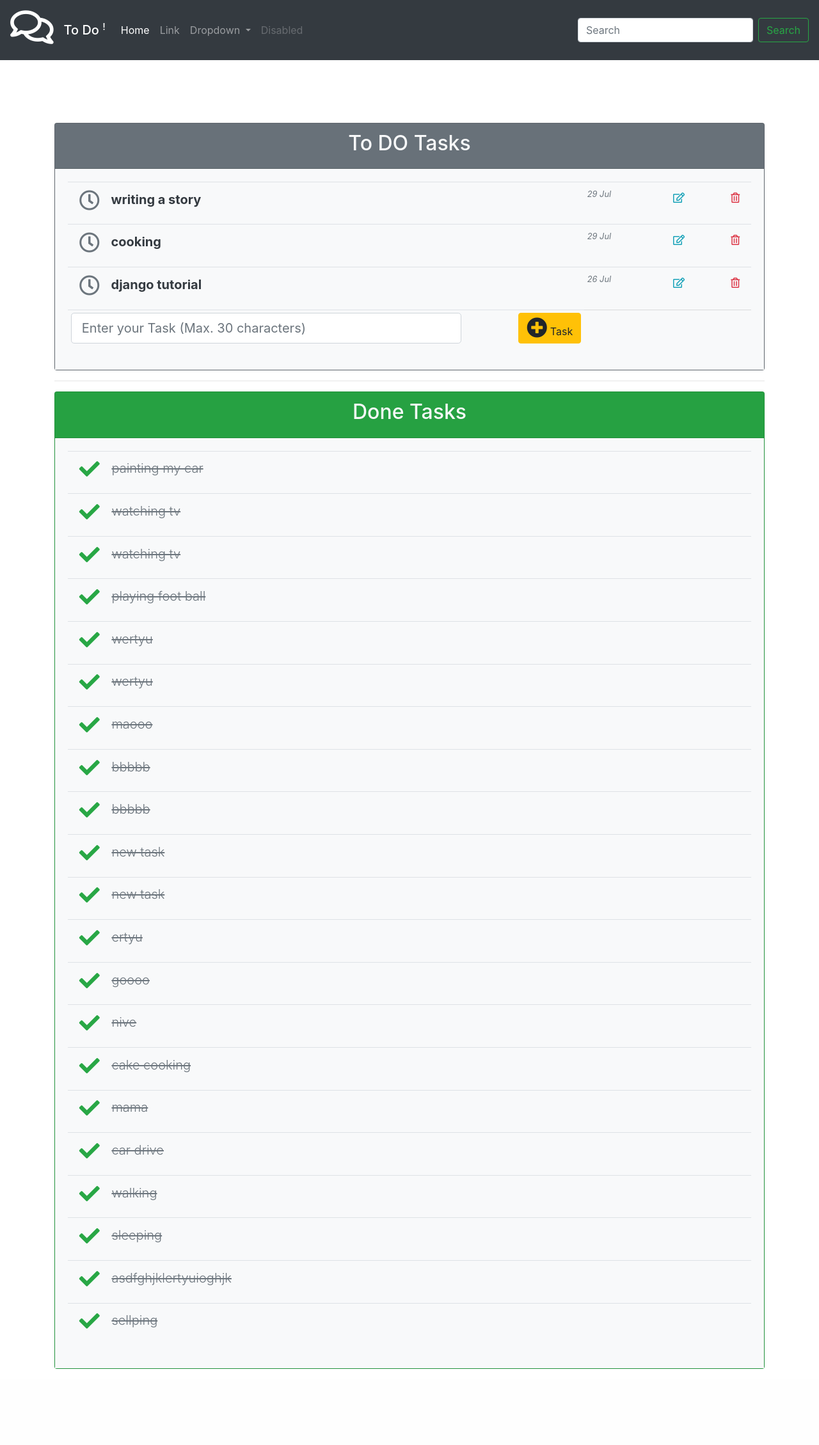
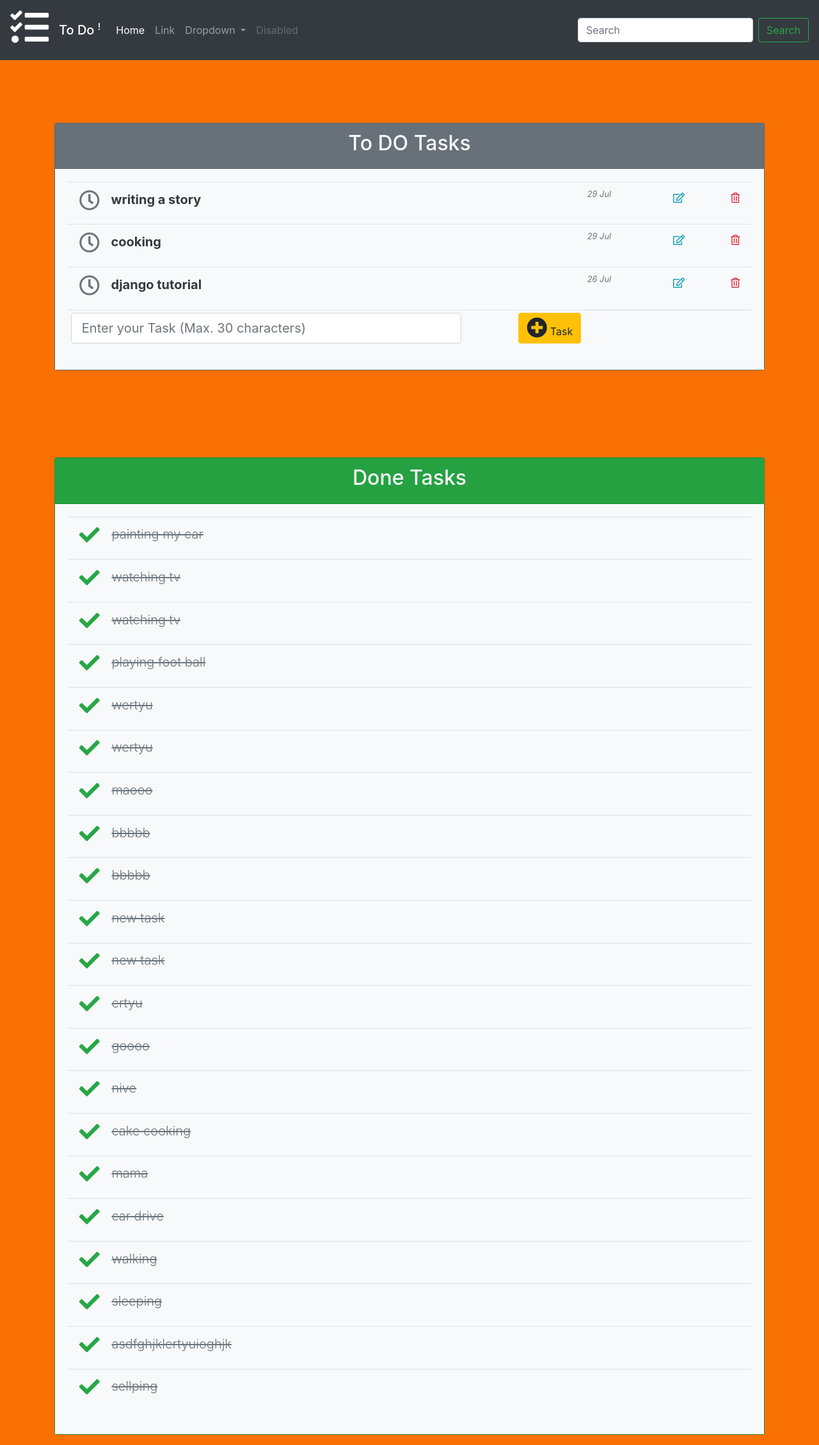
Before and after one commit to mayals/hello-from-May, a Django app: page / in a window 1280 px wide. Shown: the whole page at 64% size. Before the commit the page ends 2140 px from the top, so only its background shows below. Run offline with Django 3.2, Linux system fonts and the light colour scheme; data comes from the database, SQL or seed files in the repository; both versions use the stored data as it was after the commit; some libraries are stand-ins or nearby versions.

Commit message:
changing in css style

```diff
--- a/src/project/settings.py
+++ b/src/project/settings.py
@@ -9,7 +9,7 @@ https://docs.djangoproject.com/en/3.1/topics/settings/
 For the full list of settings and their values, see
 https://docs.djangoproject.com/en/3.1/ref/settings/
 """
-
+import os
 from pathlib import Path
 
 # Build paths inside the project like this: BASE_DIR / 'subdir'.
@@ -122,6 +122,8 @@ USE_TZ = True
 # https://docs.djangoproject.com/en/3.1/howto/static-files/
 
 STATIC_URL = '/static/'
-
+STATICFILES_DIRS = [
+       os.path.join(BASE_DIR,"static")
+]
 
 CRISPY_TEMPLATE_PACK = 'bootstrap4'
--- /dev/null
+++ b/src/static/css/todo/my_style.css
@@ -0,0 +1,15 @@
+table .bkgr {
+    background-color: rgba(208, 241, 184, 0.932)!important;
+    color: blue;
+}
+
+body {
+    background-color: rgb(248, 113, 2) !important;
+}
+
+
+/* body {
+    background-image:url("{{ STATIC_URL }}image/todo/nezuko-kamado.png") !important;
+    background-repeat: no-repeat;
+    background-size: 100%;
+} */
--- a/src/todo/templates/base.html
+++ b/src/todo/templates/base.html
@@ -2,6 +2,7 @@
 <html lang="en">
   <!doctype html>
 <html lang="en">
+  {% load static %}
   <head>
     <!-- Required meta tags -->
     <meta charset="utf-8">
@@ -12,7 +13,7 @@
 
     {% comment %} fontawesome {% endcomment %}
     <link rel="stylesheet" href="https://pro.fontawesome.com/releases/v5.10.0/css/all.css" integrity="sha384-AYmEC3Yw5cVb3ZcuHtOA93w35dYTsvhLPVnYs9eStHfGJvOvKxVfELGroGkvsg+p" crossorigin="anonymous"/>
-
+    <link rel="stylesheet" href="{% static 'css/todo/my_style.css' %}">
 
     <title>{{ title }}</title>
   </head>
@@ -21,7 +22,7 @@
 <nav class="navbar navbar-expand-lg navbar-dark bg-dark fixed-top">
   <!-- logo start -->
         <div class="navbar-brand rotate-n-15 h3">
-            <i class="far fa-comments fa-3x"></i>
+            <i class="fas fa-tasks fa-3x"></i>
         </div>
         <div class="navbar-brand mb-0 h1">To Do <sup>!</sup></div>
         <!-- logo end -->
--- a/src/todo/templates/todo/index.html
+++ b/src/todo/templates/todo/index.html
@@ -94,7 +94,7 @@
       </div>
    {% comment %} end tabe1 {% endcomment %}
 
-    <hr>
+<br><br><br><br><br>
 
 {% comment %} start table 2 {% endcomment %}
     <div class="card bg-success mb-3">
--- a/static/css/todo/my_style.css
+++ /dev/null
@@ -1,4 +0,0 @@
-table .bkgr {
-    background-color: rgba(208, 241, 184, 0.932)!important;
-    color: blue;
-}
```
Also changed, not shown: src/db.sqlite3, src/static/css/todo/css3-gradient-pattern.png (added), src/static/css/todo/nezuko-kamado.png (added), src/static/image/todo/css3-gradient-pattern.png (added), src/static/image/todo/nezuko-kamado.png (added).
